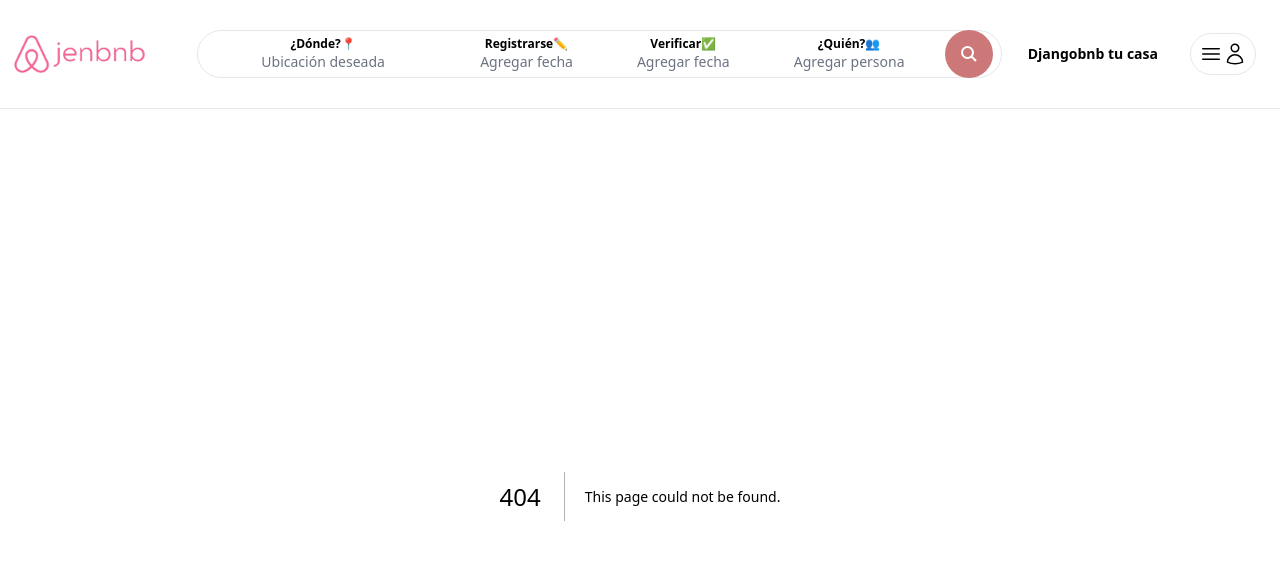
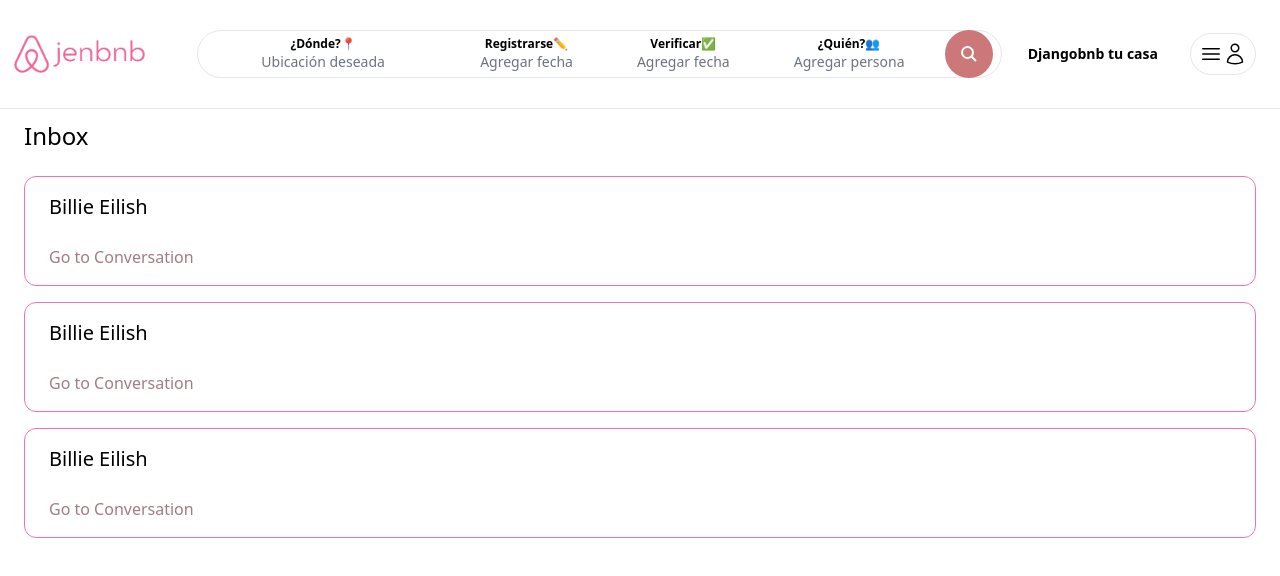
Before and after one commit to Jennysitamon/airbnb-clone, a Next.js app: page /inbox in a window 1280 px wide. Before the commit this address had no page. Shown: the top 576 px of the page. Built offline with nearby package versions, Linux system fonts and the light colour scheme.

Commit message:
09 inbox page(static)

```diff
--- /dev/null
+++ b/app/components/inbox/Conversation.tsx
@@ -0,0 +1,11 @@
+const Conversation = () => {
+    return (
+        <div className="px-6 py-4 cursor pointer border border-pink-400 rounded-xl">
+            <p className="mb-6 text-xl">Billie Eilish</p>
+
+            <p className="text-airbnb-dark">Go to Conversation</p>
+        </div>
+    )
+}
+
+export default Conversation;
--- /dev/null
+++ b/app/inbox/page.tsx
@@ -0,0 +1,14 @@
+import Conversation from "../components/inbox/Conversation";
+const InboxPage = () => {
+    return (
+        <main className="max-w-[1500px] mx-auto px-6 pb-6 space-y-4">
+            <h1 className="my-6 text-2xl">Inbox</h1>
+
+            <Conversation />
+            <Conversation />
+            <Conversation />
+            </main>
+    )
+}
+
+export default InboxPage;
```
